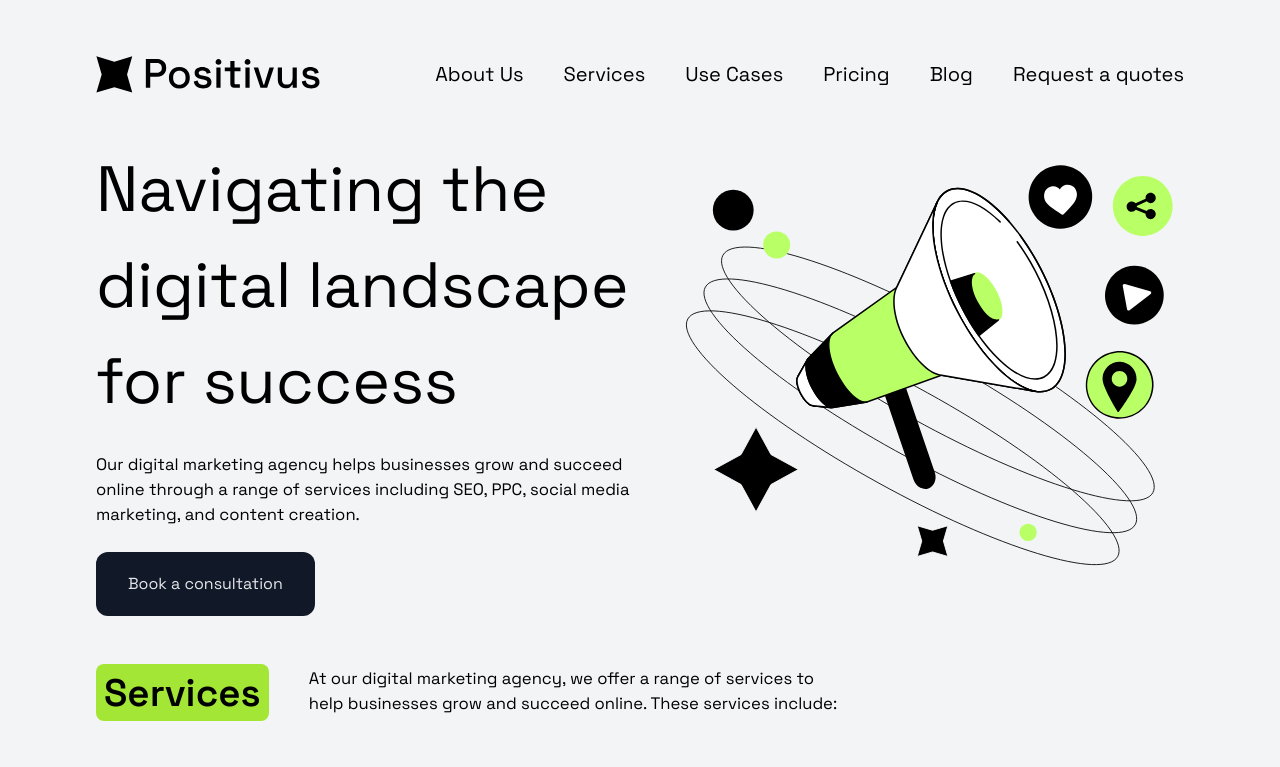
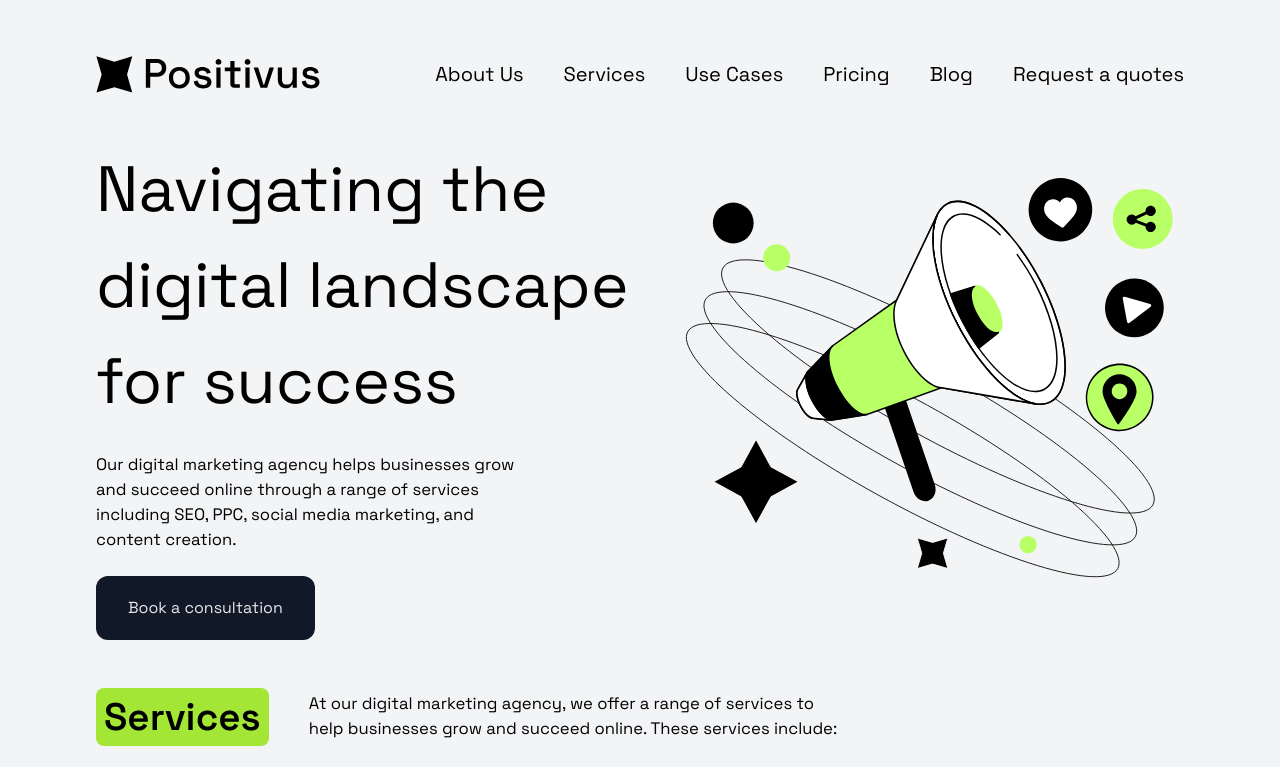
Before and after one commit to LucasMCFidelis/Positivus-Landing-Page, a React (Vite) app: page / in a window 1280 px wide. Shown: the top 767 px of the page. Built offline with nearby package versions, Linux system fonts and the light colour scheme; what @savvywombat/tailwindcss-grid-areas would draw is missing.

Commit message:
Ajuste para tornar as variantes dos paragrafos gerais para que possa ser importada quando necessario

```diff
--- a/src/app.tsx
+++ b/src/app.tsx
@@ -1,8 +1,30 @@
+import { tv } from "tailwind-variants";
 import { Button } from "./components/button";
 import { Card } from "./components/cards";
 import { HeaderRoot } from "./components/header/HeaderRoot";
 import { Services } from "./components/services/services";
 import "./index.css"
+
+export const paragraph = tv({
+  base: 'text-paragraph-mobile md:text-paragraph-desktop md:text-left ',
+  variants: {
+      size: {
+          sm: 'w-full md:w-[23vw]',
+          md: 'w-full md:w-[34vw]',
+          lg: 'w-full md:w-[42vw]',
+          full: 'w-full'
+      },
+      alignTextMobile: {
+        left: 'text-left',
+        center: 'text-center'
+      }
+  },
+  defaultVariants:{
+      size: 'full',
+      alignTextMobile: 'center'
+  }
+})
+
 export function App() {
   return (
     <div className="flex flex-col w-full px-5 space-y-12 md:px-12 lg:px-24">
@@ -20,8 +42,7 @@ export function App() {
         ">
           Navigating the digital landscape for success
         </div>
-        <p className="[grid-area:subtitle] text-paragraph-mobile
-        lg:text-paragraph-desktop max-w-xl">
+        <p className={`[grid-area:subtitle] ${paragraph({ size: "md", alignTextMobile: "left" })}`}>
           Our digital marketing agency helps businesses grow and succeed online through a range of services including SEO, PPC, social media marketing, and content creation.
         </p>
         <Button />
--- a/src/components/cards/HeaderCard.tsx
+++ b/src/components/cards/HeaderCard.tsx
@@ -1,32 +1,19 @@
-import { tv } from "tailwind-variants"
+import { paragraph } from "../../app"
 
 interface HeaderCardProps{
     title: string,
     description: string
     paragraphSize?: "full" | "sm" | "md" | "lg" | undefined
+    alignTextMobile?: "center" | "left" | undefined
 }
 
-export function HeaderCard({title, description, paragraphSize}: HeaderCardProps) {
-    const paragraph = tv({
-        base: 'text-paragraph-mobile md:text-paragraph-desktop text-center md:text-left ',
-        variants: {
-            size: {
-                sm: 'w-full md:w-[23vw]',
-                md: 'w-full md:w-[34vw]',
-                lg: 'w-full md:w-[42vw]',
-                full: 'w-full'
-            }
-        },
-        defaultVariants:{
-            size: 'full'
-        }
-    })
+export function HeaderCard({title, description, paragraphSize, alignTextMobile}: HeaderCardProps) {
     return (
         <div className="flex flex-col items-center justify-start gap-5 md:gap-10 mb-20 md:flex-row">
             <h2 className="text-title-2-mobile md:text-title-2-desktop bg-lime-400 rounded-lg px-2 font-semibold text-nowrap ">
                 {title}
             </h2>
-            <p className={paragraph({ size: paragraphSize })}>
+            <p className={paragraph({ size: paragraphSize, alignTextMobile: alignTextMobile })}>
                 {description}
             </p>
         </div>
```
